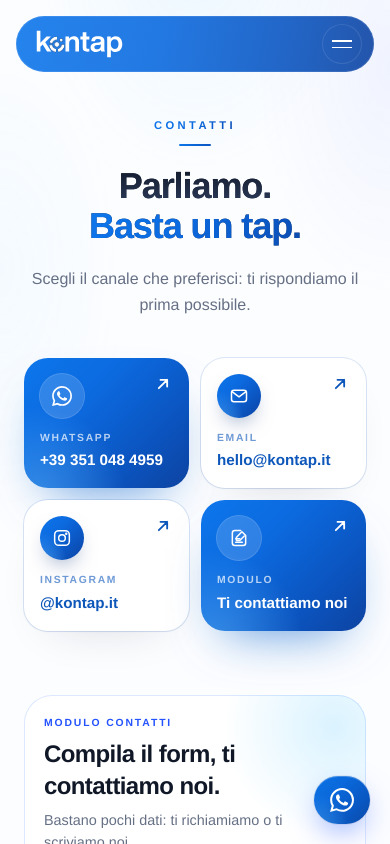
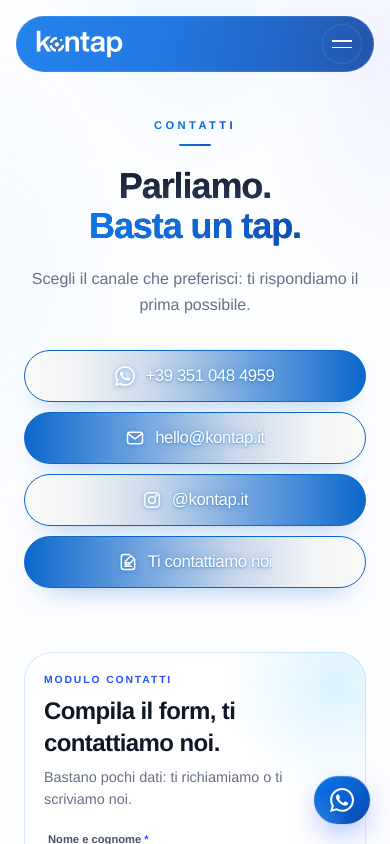
Before and after one commit to marcoktd22/kontap-site, a Next.js app: page /contatti in a window 390 px wide. Shown: the top 844 px of the page. Built offline with nearby package versions, Linux system fonts and the light colour scheme.

Commit message:
Contatti: pillole sfumate bianco→blu, una per riga e basse su mobile
Co-Authored-By: Claude Opus 5.5 <noreply@anthropic.com>
Claude-Session: https://claude.ai/code/session_014UmkiUSYjQgeEavUaUVRrb

```diff
--- a/components/sections/Contacts.tsx
+++ b/components/sections/Contacts.tsx
@@ -8,7 +8,8 @@ import { contacts } from "@/lib/content";
 import { cn } from "@/lib/cn";
 
 /**
- * Contatti — quattro card identiche, due per riga anche su smartphone:
+ * Contatti — quattro pillole sfumate bianco → blu (direzione alternata),
+ * una per riga e basse su smartphone così si vedono tutte insieme:
  * WhatsApp, email (apre l'app Mail con l'indirizzo già inserito),
  * Instagram e il modulo "ti contattiamo noi".
  */
@@ -28,40 +29,26 @@ export function Contacts() {
             description="Scegli il canale che preferisci: ti rispondiamo il prima possibile."
           />
 
-          <ul className="mx-auto mt-10 grid max-w-3xl grid-cols-2 gap-3 sm:mt-14 sm:gap-4">
+          <ul className="mx-auto mt-8 grid max-w-3xl grid-cols-1 gap-2.5 sm:mt-14 sm:grid-cols-2 sm:gap-4">
             {contacts.map((c, i) => {
-              // alternanza a scacchiera: card blu sfumato ↔ card bianca con testi #0e57ba
-              const blue = i === 0 || i === 3;
+              // pillole sfumate bianco → blu, direzione alternata
+              const reverse = i % 2 === 1;
               return (
                 <Reveal as="li" key={c.id} index={i}>
                   <a
                     href={c.href}
+                    aria-label={`${c.label}: ${c.value}`}
                     {...(c.external ? { target: "_blank", rel: "noopener noreferrer" } : {})}
                     className={cn(
-                      "group flex h-full flex-col gap-3 rounded-[1.5rem] p-4 transition-all duration-[250ms] ease-[cubic-bezier(0.25,1,0.5,1)] hover:-translate-y-1 sm:flex-row sm:items-center sm:gap-4 sm:p-6",
-                      blue
-                        ? "bg-brand-gradient text-white shadow-[0_24px_50px_-24px_rgba(11,103,204,0.7)]"
-                        : "bg-white text-[#0e57ba] shadow-[var(--shadow-card)] ring-1 ring-[#0e57ba]/15"
+                      "group relative flex h-[52px] items-center justify-center gap-2.5 rounded-full border-[1.5px] border-[#0b67cc] px-6 text-white shadow-[0_14px_30px_-20px_rgba(11,103,204,0.8)] transition-all duration-[250ms] ease-[cubic-bezier(0.25,1,0.5,1)] hover:-translate-y-0.5 hover:shadow-[0_18px_36px_-18px_rgba(11,103,204,0.9)] sm:h-16",
+                      reverse
+                        ? "bg-[linear-gradient(90deg,#0b67cc_0%,#6aa0de_32%,#c9d8ea_62%,#f1f3f6_84%,#fafaf8_100%)]"
+                        : "bg-[linear-gradient(90deg,#fafaf8_0%,#f1f3f6_16%,#c9d8ea_38%,#6aa0de_68%,#0b67cc_100%)]"
                     )}
+                    style={{ textShadow: "0 1px 2px rgba(11,103,204,0.55), 0 0 10px rgba(11,103,204,0.35)" }}
                   >
-                    <span className="flex items-start justify-between sm:contents">
-                      <span
-                        className={cn(
-                          "flex h-11 w-11 shrink-0 items-center justify-center rounded-2xl text-white sm:h-12 sm:w-12",
-                          blue ? "bg-white/15 ring-1 ring-white/25" : "bg-brand-gradient shadow-[0_10px_22px_-10px_rgba(5,41,115,0.6)]"
-                        )}
-                      >
-                        <ContactIcon id={c.id} className="h-5 w-5" />
-                      </span>
-                      <Arrow className={cn("sm:hidden", blue ? "text-white" : "text-[#0e57ba]")} />
-                    </span>
-                    <span className="min-w-0 flex-1">
-                      <span className={cn("block text-[0.65rem] font-semibold uppercase tracking-[0.16em]", blue ? "text-white/70" : "text-[#0e57ba]/60")}>
-                        {c.label}
-                      </span>
-                      <span className="mt-1 block truncate text-[0.95rem] font-semibold sm:text-lg">{c.value}</span>
-                    </span>
-                    <Arrow className={cn("hidden sm:block", blue ? "text-white" : "text-[#0e57ba]")} />
+                    <ContactIcon id={c.id} className="h-5 w-5 drop-shadow-[0_1px_2px_rgba(11,103,204,0.55)] sm:h-[22px] sm:w-[22px]" />
+                    <span className="truncate text-[1.05rem] font-medium tracking-tight sm:text-lg">{c.value}</span>
                   </a>
                 </Reveal>
               );
@@ -80,11 +67,3 @@ export function Contacts() {
     </>
   );
 }
-
-function Arrow({ className }: { className?: string }) {
-  return (
-    <svg viewBox="0 0 24 24" fill="none" aria-hidden="true" className={`h-5 w-5 shrink-0 transition-transform duration-300 group-hover:-translate-y-0.5 group-hover:translate-x-0.5 ${className ?? ""}`}>
-      <path d="M7 17 17 7M9 7h8v8" stroke="currentColor" strokeWidth={2.2} strokeLinecap="round" strokeLinejoin="round" />
-    </svg>
-  );
-}
```
